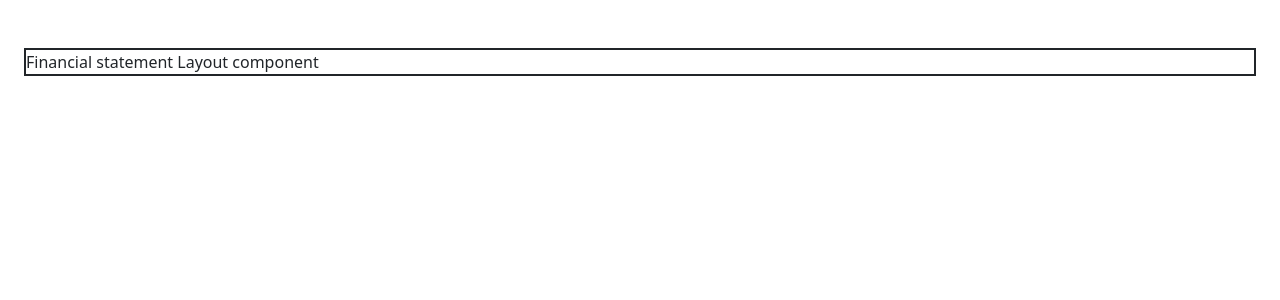
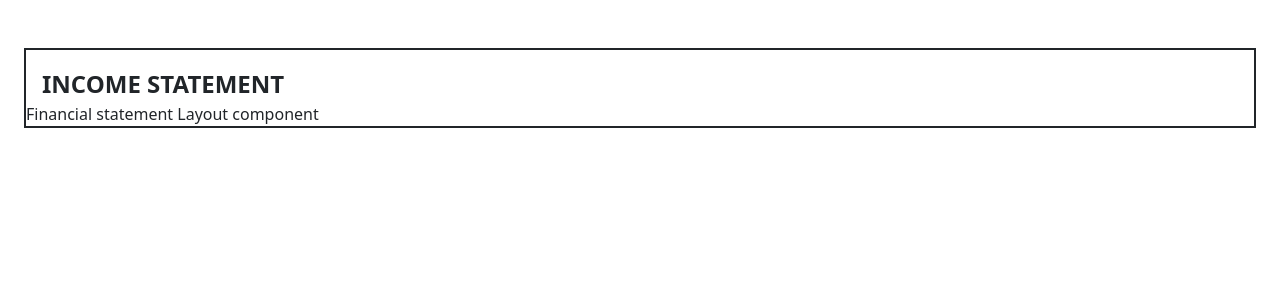
Before and after one commit to crypt096/richdad-financial-statement, a Vue app in the folder frontend/: page / in a window 1280 px wide. Shown: the top 300 px of the page. Built offline with nearby package versions, Linux system fonts and the light colour scheme.

Commit message:
Update FinancialStatementLayout.vue

```diff
--- a/frontend/src/components/FinancialStatementLayout.vue
+++ b/frontend/src/components/FinancialStatementLayout.vue
@@ -1,5 +1,6 @@
 <template>
   <main class="mt-5 m-4 border border-dark border-2">
+    <div class="fs-4 text-uppercase pt-3 ps-3 fw-semibold">Income Statement</div>
     Financial statement Layout component
   </main>
 </template>
```
